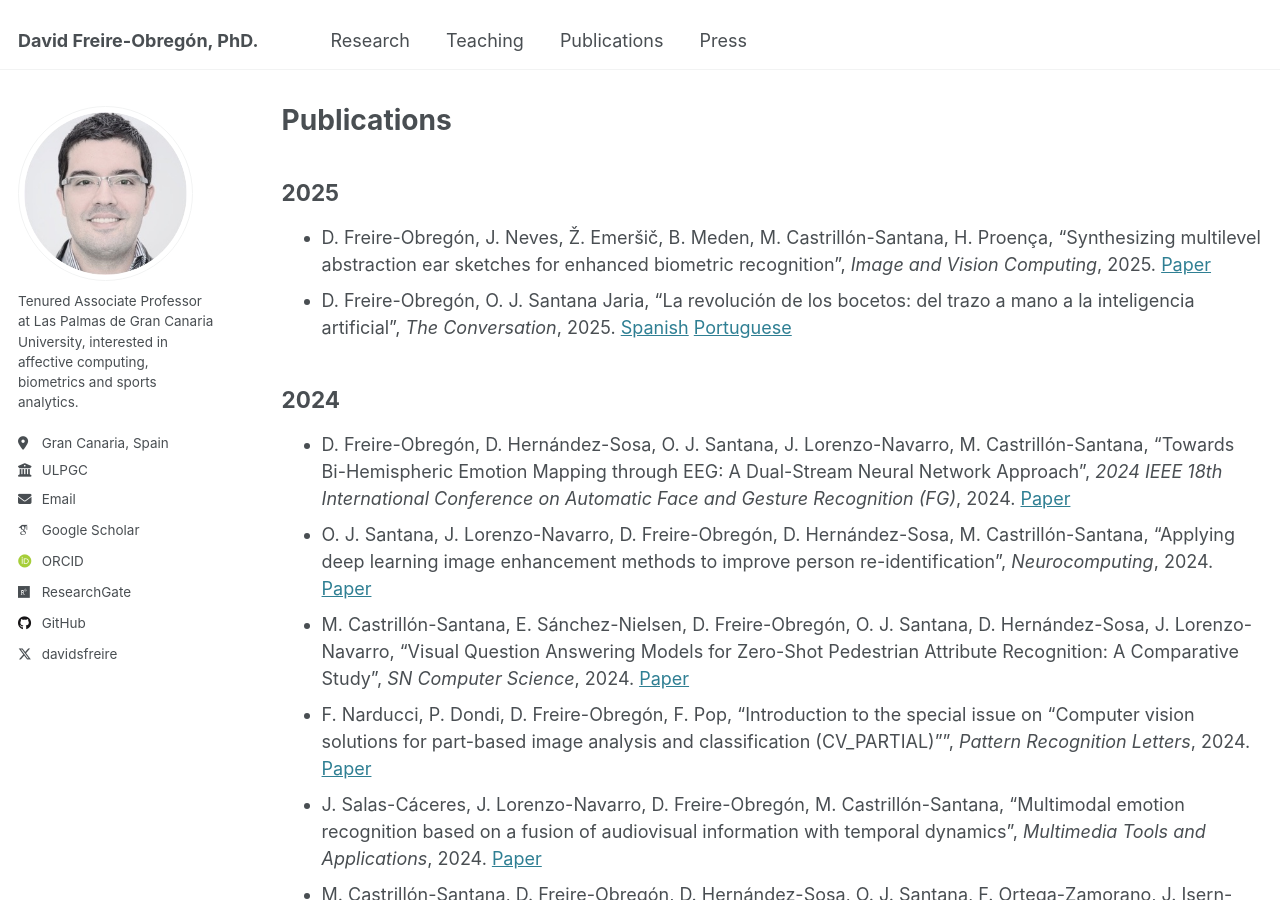
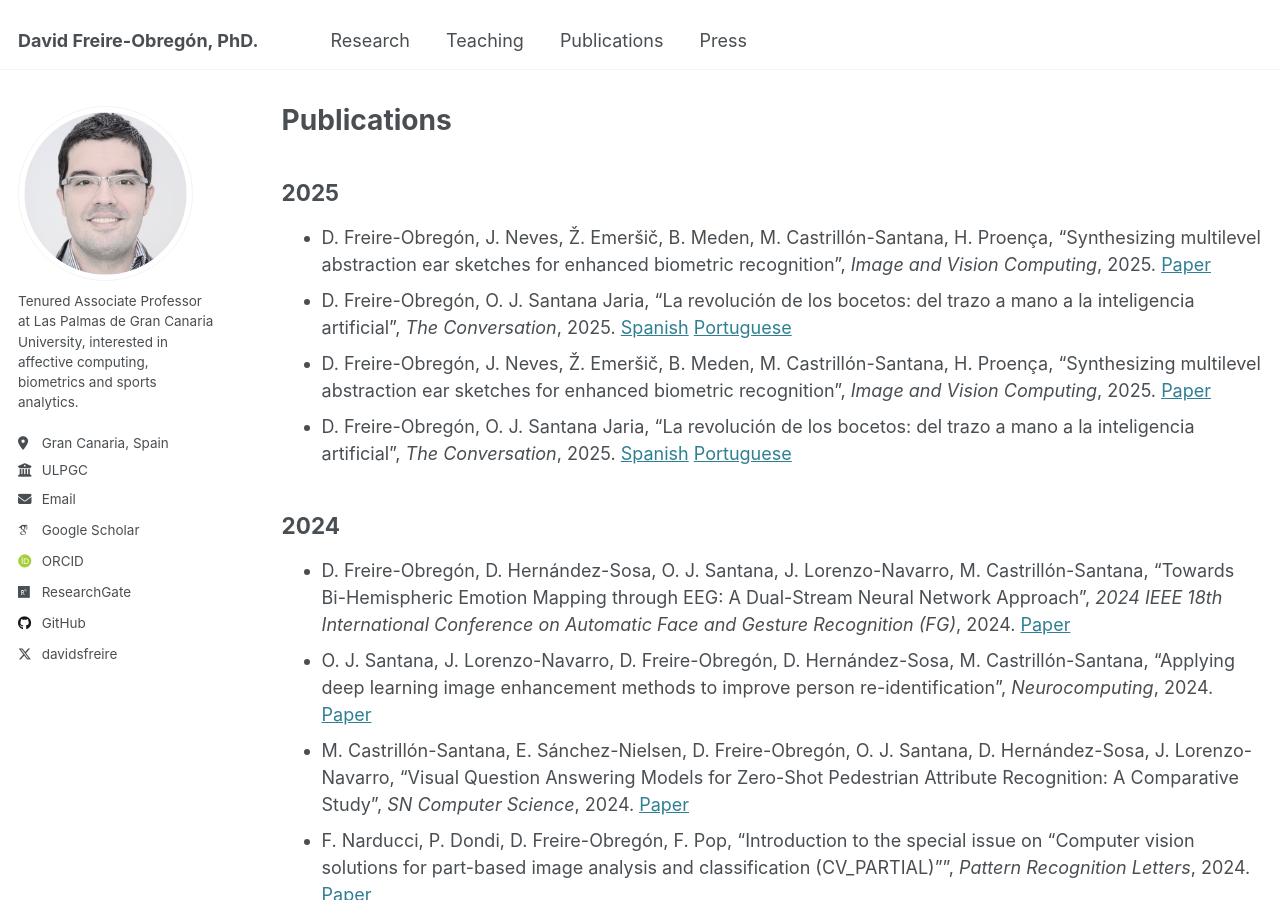
Before and after one commit to davidfreire/davidfreire.github.io, a Jekyll site: the page built from _pages/publications.md, in a window 1280 px wide and 900 px high. Built offline with Jekyll 4.4.1, drawn with Linux system fonts in a browser that asks for light colours; some web fonts are replaced.

Commit message:
Update publications.md

```diff
--- a/_pages/publications.md
+++ b/_pages/publications.md
@@ -13,6 +13,11 @@ redirect_from:
 ## 2025
 - D. Freire-Obregón, J. Neves, Ž. Emeršič, B. Meden, M. Castrillón-Santana, H. Proença, "Synthesizing multilevel abstraction ear sketches for enhanced biometric recognition", *Image and Vision Computing*, 2025. [Paper](https://www.sciencedirect.com/science/article/pii/S0262885625000125)
 - D. Freire-Obregón, O. J. Santana Jaria, "La revolución de los bocetos: del trazo a mano a la inteligencia artificial", *The Conversation*, 2025. [Spanish](https://theconversation.com/la-revolucion-de-los-bocetos-del-trazo-a-mano-a-la-inteligencia-artificial-244864) [Portuguese](https://theconversation.com/a-revolucao-dos-esbocos-do-desenho-a-mao-a-inteligencia-artificial-246655)
+- D. Freire-Obregón, J. Neves, Ž. Emeršič, B. Meden, M. Castrillón-Santana, H. Proença, "Synthesizing multilevel abstraction ear sketches for enhanced biometric recognition", *Image and Vision Computing*, 2025. <a href="https://www.sciencedirect.com/science/article/pii/S0262885625000125" target="_blank">Paper</a>
+- D. Freire-Obregón, O. J. Santana Jaria, "La revolución de los bocetos: del trazo a mano a la inteligencia artificial", *The Conversation*, 2025.
+  <a href="https://theconversation.com/la-revolucion-de-los-bocetos-del-trazo-a-mano-a-la-inteligencia-artificial-244864" target="_blank">Spanish</a>
+  <a href="https://theconversation.com/a-revolucao-dos-esbocos-do-desenho-a-mao-a-inteligencia-artificial-246655" target="_blank">Portuguese</a>
+
 
 ## 2024
 - D. Freire-Obregón, D. Hernández-Sosa, O. J. Santana, J. Lorenzo-Navarro, M. Castrillón-Santana, "Towards Bi-Hemispheric Emotion Mapping through EEG: A Dual-Stream Neural Network Approach", *2024 IEEE 18th International Conference on Automatic Face and Gesture Recognition (FG)*, 2024. [Paper](#)
```
